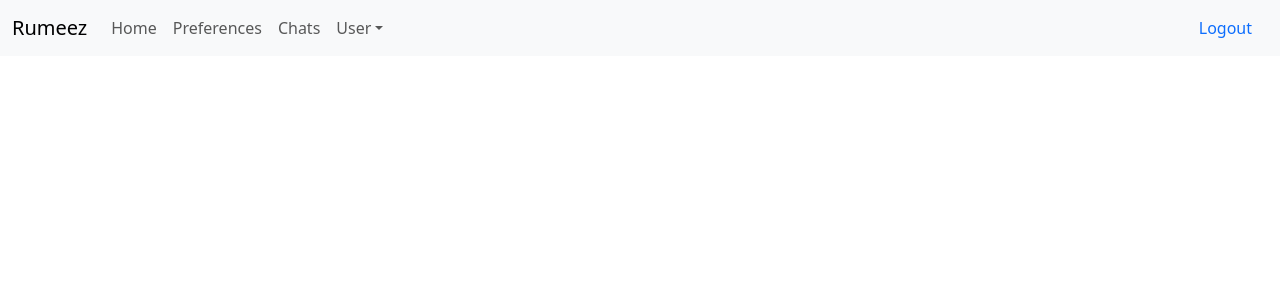
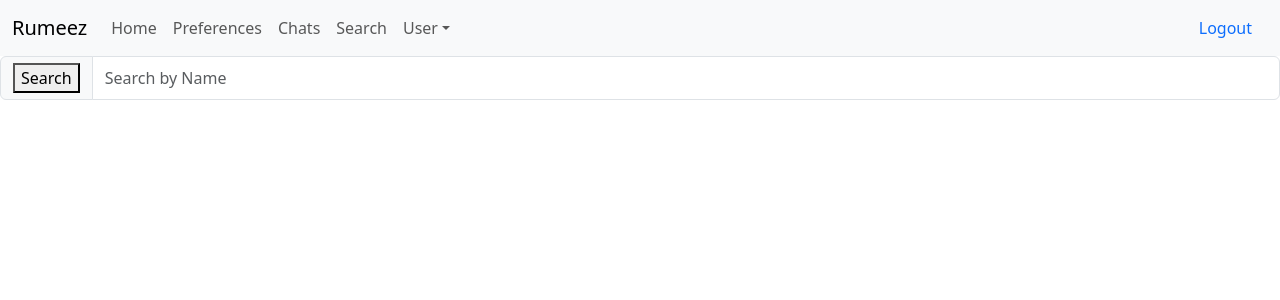
Before and after one commit to Rumeez/Rumeez_2, a React (Create React App) app: page /search in a window 1280 px wide. Shown: the top 300 px of the page. Built offline with nearby package versions, Linux system fonts and the light colour scheme.

Commit message:
Adding Logged In and Logged Out Menu Bars and half functioning search

```diff
--- a/src/App.tsx
+++ b/src/App.tsx
@@ -8,18 +8,23 @@ import Chats from './components/Chats';
 import OptionsBarA from './components/OptionsBarA';
 import OptionsBarB from './components/OptionsBarB';
 import LoginChecker from './components/LoginChecker';
+import MenuBar from './components/MenuBar'
+import Search from './components/Search'
 
 class App extends React.Component<{}, {}> {
   render() {
     return (
+
       <UserContextProvider>
         <Router>
           <LoginChecker />
+            {/*Use login checker to distinguish between which bar is displayed*/}
           <OptionsBarB />
           <Routes>
             <Route path="home" element={<Home />} />
             <Route path="user" element={<User />} />
             <Route path="chats" element={<Chats />} />
+            <Route path="search" element={<Search />} />
           </Routes>
         </Router>
       </UserContextProvider>
--- /dev/null
+++ b/src/components/MenuBar.tsx
@@ -0,0 +1,47 @@
+import React, { useState, useContext } from 'react';
+import {
+  Collapse,
+  Navbar,
+  NavbarToggler,
+  NavbarBrand,
+  Nav,
+  NavItem,
+  NavLink,
+  UncontrolledDropdown,
+  DropdownToggle,
+  DropdownMenu,
+  DropdownItem,
+  Modal,
+} from 'reactstrap';
+
+const MenuBar: React.FC = (): JSX.Element => {
+
+    const [collapsed, setCollapsed] = useState(true);
+
+    const toggleNavbar = () => setCollapsed(!collapsed);
+
+  return (
+    <div>
+        <Navbar color="faded" light>
+          <NavbarBrand href="/" className="me-auto">
+            reactstrap
+          </NavbarBrand>
+          <NavbarToggler onClick={toggleNavbar} className="me-2" />
+          <Collapse isOpen={!collapsed} navbar>
+            <Nav navbar>
+              <NavItem>
+                <NavLink href="/components/">Components</NavLink>
+              </NavItem>
+              <NavItem>
+                <NavLink href="https://github.com/reactstrap/reactstrap">
+                  GitHub
+                </NavLink>
+              </NavItem>
+            </Nav>
+          </Collapse>
+        </Navbar>
+    </div>
+  );
+};
+
+export default MenuBar;
--- a/src/components/OptionsBarB.tsx
+++ b/src/components/OptionsBarB.tsx
@@ -73,6 +73,9 @@ const OptionsBarB: React.FunctionComponent = (): JSX.Element => {
             <NavItem>
               <NavLink onClick={()=>navigate("/chats")} >Chats</NavLink>
             </NavItem>
+            <NavItem>
+                <NavLink onClick={()=>navigate("/search")}>Search</NavLink>
+            </NavItem>
             <UncontrolledDropdown nav inNavbar>
               <DropdownToggle nav caret>
                 User
--- /dev/null
+++ b/src/components/Search.tsx
@@ -0,0 +1,53 @@
+import React, {useState} from "react";
+import {Input, InputGroup, InputGroupText} from 'reactstrap';
+import axios from "axios";
+
+
+const fetchSearch: React.FC = (searchQuery): void => {
+    axios.put("/search/query", searchQuery);
+
+}
+
+const Search: React.FunctionComponent = (): JSX.Element => {
+
+    const [searchValue, setSearchValue] = useState(""); // State to store the input value
+
+    function handleSearchClick() {
+
+            // Make a GET request using Axios
+        axios.get(`http://localhost:8000/search/${searchValue}`)
+            .then(response => {
+                // Handle the response data from the backend
+                console.log("Data from backend:", response.data);
+            })
+                .catch(error => {
+                    // Handle any errors that occur during the request
+                    console.error("Error fetching data:", error);
+                });
+
+            // Clear the input field after searching (if needed)
+            setSearchValue("");
+    }
+
+return(
+    <div>
+        <div>
+            <> </>
+            <> </>
+        </div>
+
+        <InputGroup size="mg">
+            <InputGroupText>
+                <button onClick={handleSearchClick}> Search </button>
+           </InputGroupText>
+            <Input
+                placeholder="Search by Name"
+                value={searchValue}
+                onChange={(e) => setSearchValue(e.target.value)}
+            />
+        </InputGroup>
+    </div>
+  );
+}
+
+export default Search;
```
